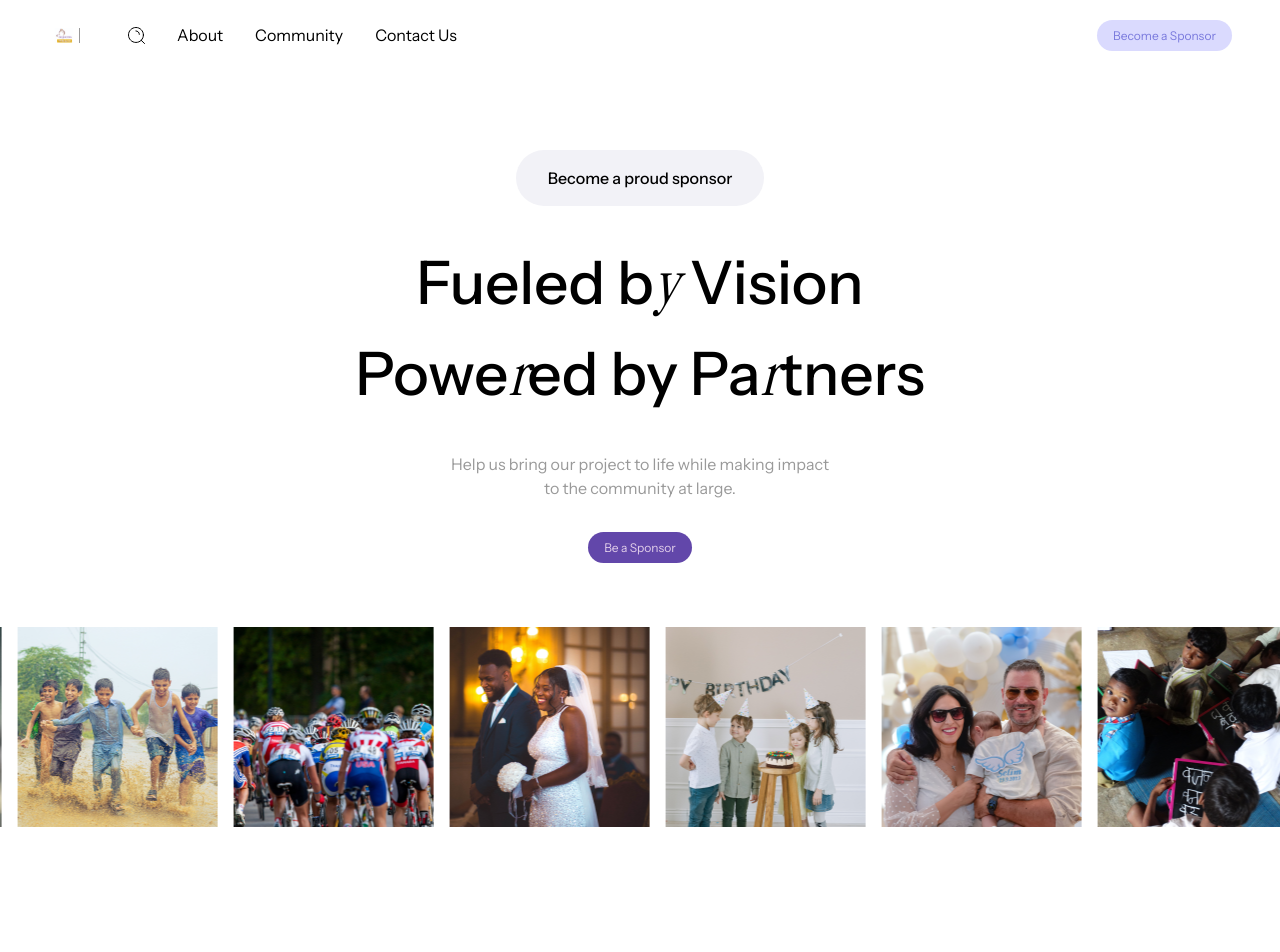
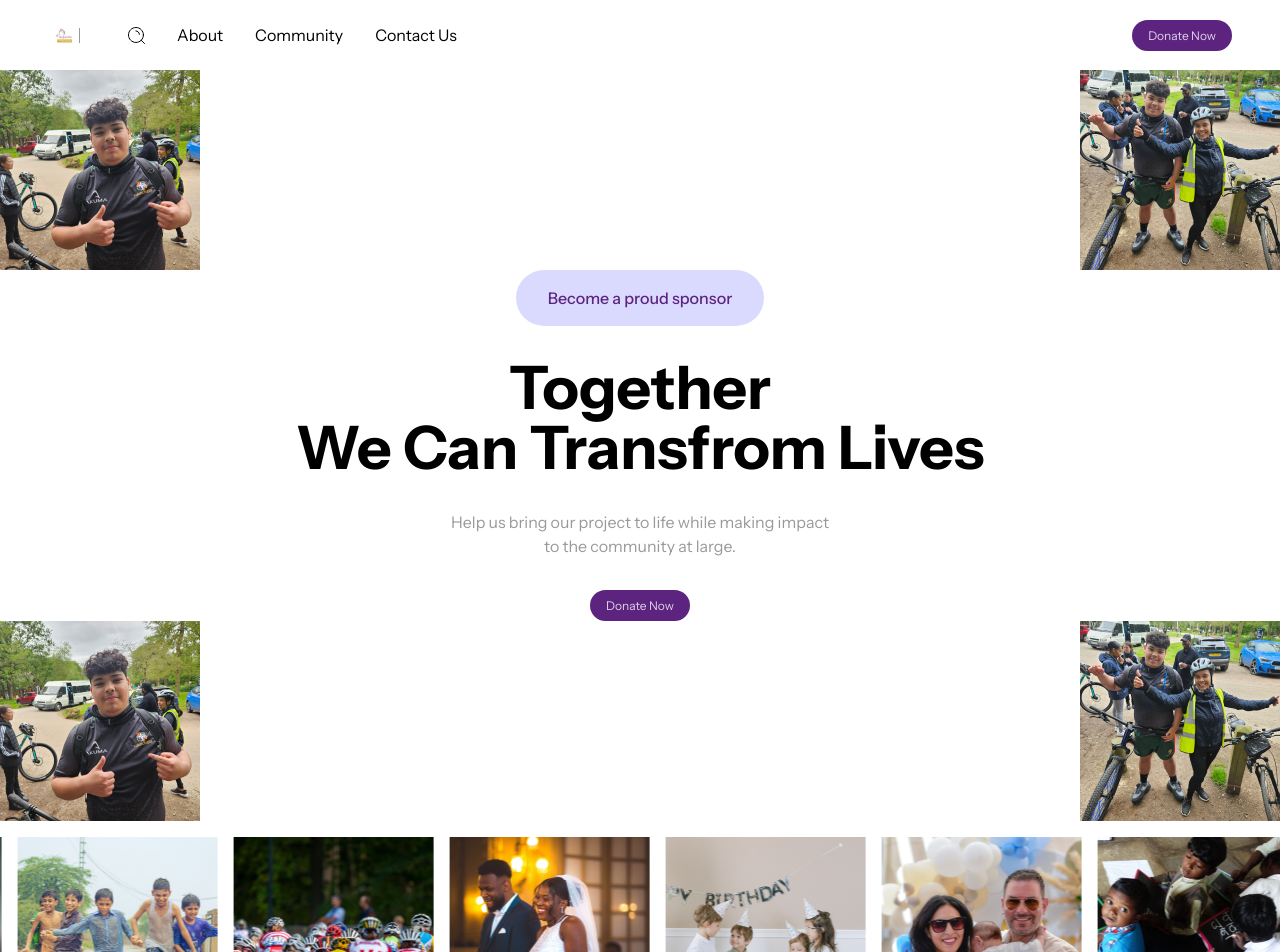
Before and after one commit to grenginehq/sponsor-app, a Next.js app: page / in a window 1280 px wide. Shown: the top 952 px of the page. Built offline with nearby package versions, Linux system fonts and the light colour scheme.

Commit message:
new _design

```diff
--- a/src/components/Button/button.module.css
+++ b/src/components/Button/button.module.css
@@ -28,7 +28,7 @@
 
 .button_secondary {
   background-color: var(--secondary01);
-  color: var(--secondary02);
+  color: var(--secondary03);
   transition: all 300ms cubic-bezier(0.4, 0, 0.2, 1);
 
   &:hover {
--- a/src/components/Header/index.tsx
+++ b/src/components/Header/index.tsx
@@ -16,7 +16,7 @@ export const Header = () => {
       </div>
       <div className={styles.header_button_container}>
         <Button type="button" variant="secondary">
-          Become a Sponsor
+          Donate Now
         </Button>
       </div>
     </header>
--- a/src/components/Hero/hero.module.css
+++ b/src/components/Hero/hero.module.css
@@ -3,8 +3,18 @@
   display: flex;
   flex-direction: column;
   justify-content: center;
-  gap: 48px;
   overflow: hidden;
+}
+.hero_images_container {
+  display: flex;
+  justify-content: space-between;
+}
+.hero_images {
+  width: 100%;
+  max-width: 200px;
+  height: 200px;
+  max-height: 200px;
+  position: relative;
 }
 
 .inner_container {
@@ -12,7 +22,6 @@
   flex-direction: column;
   gap: 32px;
   align-items: center;
-  padding-top: 80px;
 }
 
 .description {
@@ -34,8 +43,10 @@
 }
 .heading {
   font-size: 60px;
-  font-weight: 500;
+  font-weight: 700;
   text-align: center;
+  letter-spacing: 0%;
+  line-height: 100%;
   @media only screen and (max-width: 390px) {
     font-size: 30px;
   }
--- a/src/components/Hero/index.tsx
+++ b/src/components/Hero/index.tsx
@@ -9,13 +9,29 @@ import { motion } from "framer-motion";
 export const Hero = () => {
   return (
     <div className={styles.hero_container}>
+      <div className={styles.hero_images_container}>
+        <div className={styles.hero_images}>
+          <Image
+            src="/assets/images/white_man.png"
+            alt="white_man"
+            fill
+            objectFit="cover"
+          />
+        </div>
+        <div className={styles.hero_images}>
+          <Image
+            src="/assets/images/group.png"
+            alt="group"
+            fill
+            objectFit="cover"
+          />
+        </div>
+      </div>
       <div className={styles.inner_container}>
         <Pill label="Become a proud sponsor" />
         <div className={styles.heading_container}>
           <h2 className={styles.heading}>
-            Fueled b<span className={styles.hero_emphasis}>y</span> Vision{" "}
-            <br /> Powe<span className={styles.hero_emphasis}>r</span>ed by Pa
-            <span className={styles.hero_emphasis}>r</span>tners
+            Together <br /> We Can Transfrom Lives
           </h2>
         </div>
         <p className={styles.description}>
@@ -26,7 +42,25 @@ export const Hero = () => {
           Help us bring our project to life while <br /> making impact to the
           community at <br /> large.
         </p>
-        <Button type="button" variant="primary" label="Be a Sponsor" />
+        <Button type="button" variant="primary" label="Donate Now" />
+      </div>
+      <div className={styles.hero_images_container}>
+        <div className={styles.hero_images}>
+          <Image
+            src="/assets/images/white_man.png"
+            alt="white_man"
+            fill
+            objectFit="cover"
+          />
+        </div>
+        <div className={styles.hero_images}>
+          <Image
+            src="/assets/images/group.png"
+            alt="group"
+            fill
+            objectFit="cover"
+          />
+        </div>
       </div>
       <motion.section
         animate={{
@@ -51,7 +85,7 @@ export const Hero = () => {
             </div>
           ))}
         </div>
-      </motion.section>{" "}
+      </motion.section>
     </div>
   );
 };
--- a/src/components/Pill/pill.module.css
+++ b/src/components/Pill/pill.module.css
@@ -2,8 +2,8 @@
   padding: 16px 32px;
   display: flex;
   align-items: center;
-  background-color: #f2f2f7;
-  color: var(--black);
+  background-color: #dadafe;
+  color: var(--secondary01);
   border-radius: 50px;
   font-size: 16px;
   font-weight: 500;
--- a/src/styles/reset.css
+++ b/src/styles/reset.css
@@ -1,7 +1,7 @@
 :root {
-  --primary: #6247aa;
+  --primary: #5c247f;
   --white: #fff;
-  --secondary01: #dadafe;
+  --secondary01: #5c247f;
   --secondary02: #7a7add;
   --secondary03: #e2cfea;
   --secondary04: #00000066;
```
Also changed, not shown: public/assets/images/group.png (added), public/assets/images/white_man.png (added).
